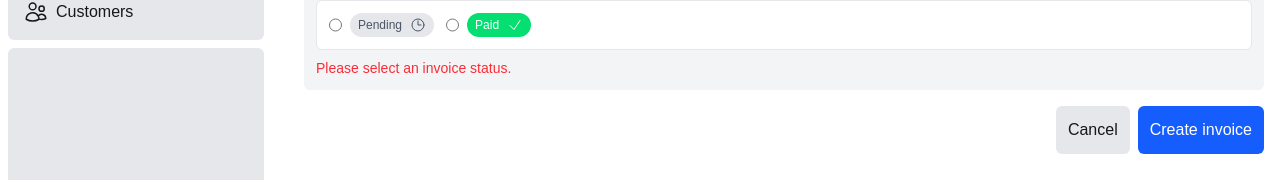
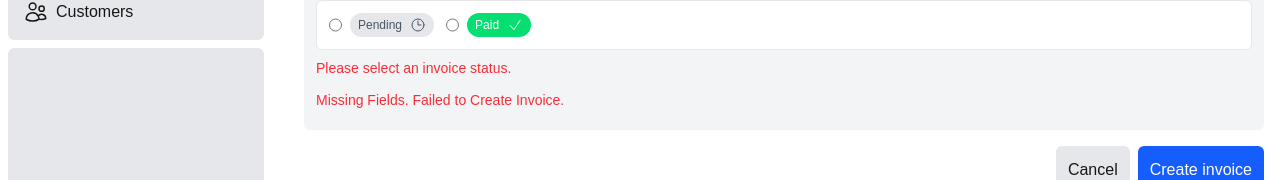
Before and after one commit to TranKhanh1307/next-dashboard, a Next.js app: page /dashboard/invoices/create in a window 1280 px wide. Both pictures are taken after typing "5" into the empty fields and a click on the button "Create invoice". Shown: the part 336-516 px from the top of the page. Built offline with nearby package versions, Linux system fonts and the light colour scheme; no server answers; the database is empty.

Commit message:
refractor

```diff
--- a/app/ui/common/field-error.tsx
+++ /dev/null
@@ -1,19 +0,0 @@
-export default function FieldError({
-  errors,
-  id,
-}: {
-  errors?: string[];
-  id: string;
-}) {
-  if (!errors?.length) return null;
-
-  return (
-    <div id={id} aria-live="polite" aria-atomic="true">
-      {errors.map((error) => (
-        <p className="mt-2 text-sm text-red-500" key={error}>
-          {error}
-        </p>
-      ))}
-    </div>
-  );
-}
--- /dev/null
+++ b/app/ui/common/form-errors.tsx
@@ -0,0 +1,21 @@
+export function FieldError({ errors, id }: { errors?: string[]; id: string }) {
+  if (!errors?.length) return null;
+
+  return (
+    <div id={id} aria-live="polite" aria-atomic="true">
+      {errors.map((error) => (
+        <p className="mt-2 text-sm text-red-500" key={error}>
+          {error}
+        </p>
+      ))}
+    </div>
+  );
+}
+
+export function FormErrorMessage({ message }: { message?: string | null }) {
+  return (
+    <div aria-live="polite" aria-atomic="true">
+      {message ? <p className="my-2 text-sm text-red-500">{message}</p> : null}
+    </div>
+  );
+}
--- a/app/ui/invoices/form.tsx
+++ b/app/ui/invoices/form.tsx
@@ -11,7 +11,7 @@ import FormField from "../common/form-field";
 import { FilledBtn } from "../common/custom-buttons";
 import { CustomerField, InvoiceForm } from "@/app/lib/definitions";
 import { useActionState } from "react";
-import FieldError from "../common/field-error";
+import { FieldError, FormErrorMessage } from "../common/form-errors";
 
 export default function Form({
   customers,
@@ -60,6 +60,7 @@ export default function Form({
           <FieldError id="amount-error" errors={state.errors?.amount} />
         </FormField>
         <StatusInput status={invoice?.status} state={state} />
+        <FormErrorMessage message={state.message} />
       </div>
       <div className="flex justify-end gap-2">
         <FilledBtn href="/dashboard/invoices" variant="secondary">
```
